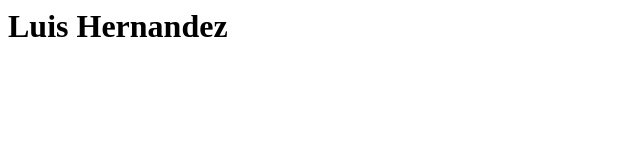
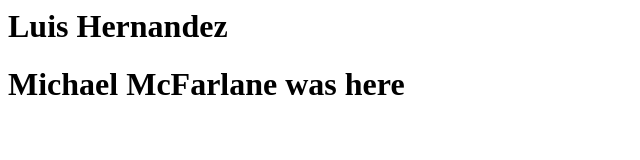
Before and after one commit to lherna1371/my-nyu-portfolio, a plain HTML site: page index.html in a window 1280 px wide. Shown: the whole page, without its empty margins (0-640 px from the left). Drawn offline with Linux system fonts and the light colour scheme.

Commit message:
I was here

```diff
--- a/index.html
+++ b/index.html
@@ -1 +1,2 @@
 <h1>Luis Hernandez</h1>
+<h1>Michael McFarlane was here</h1>
```
